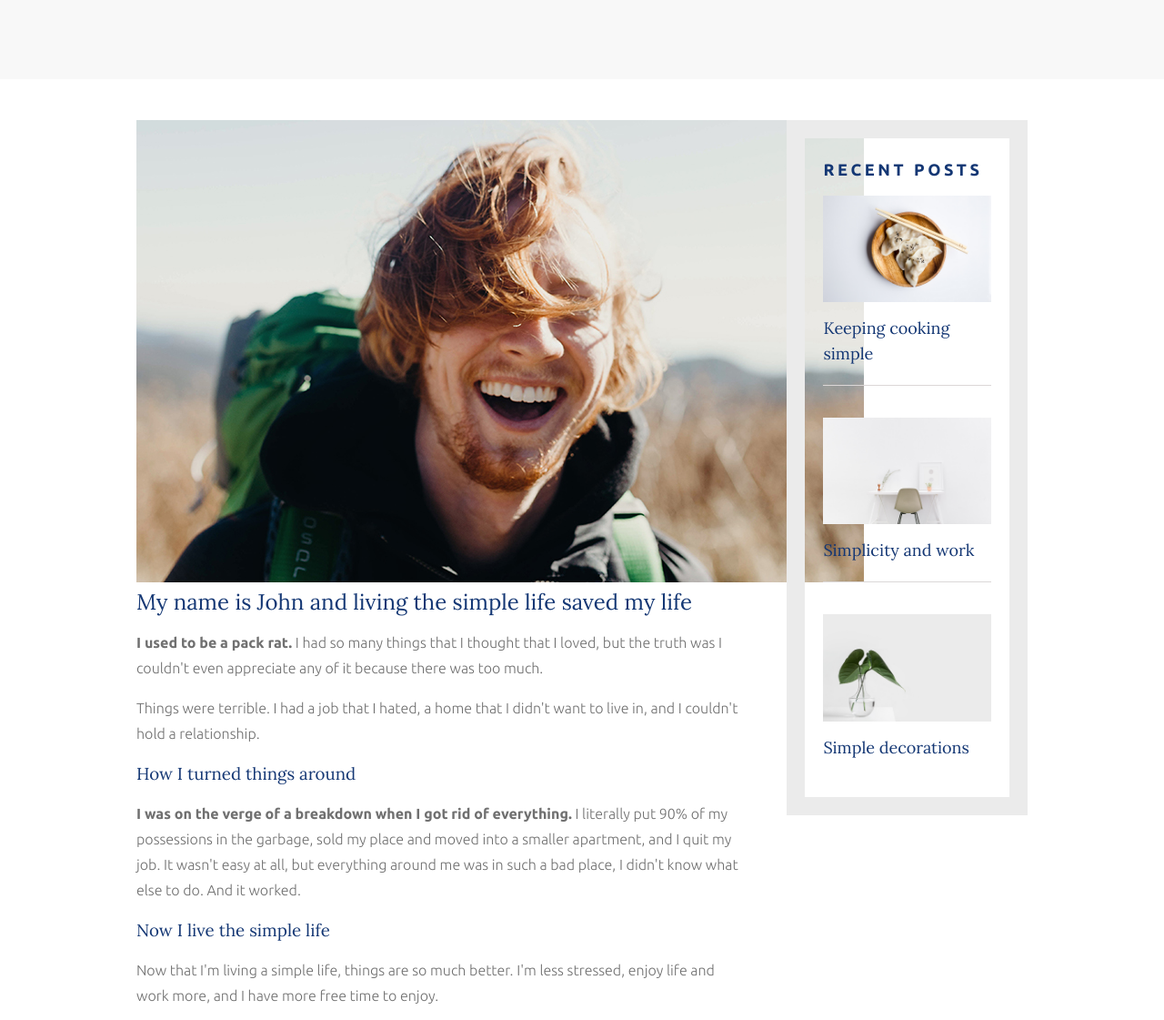
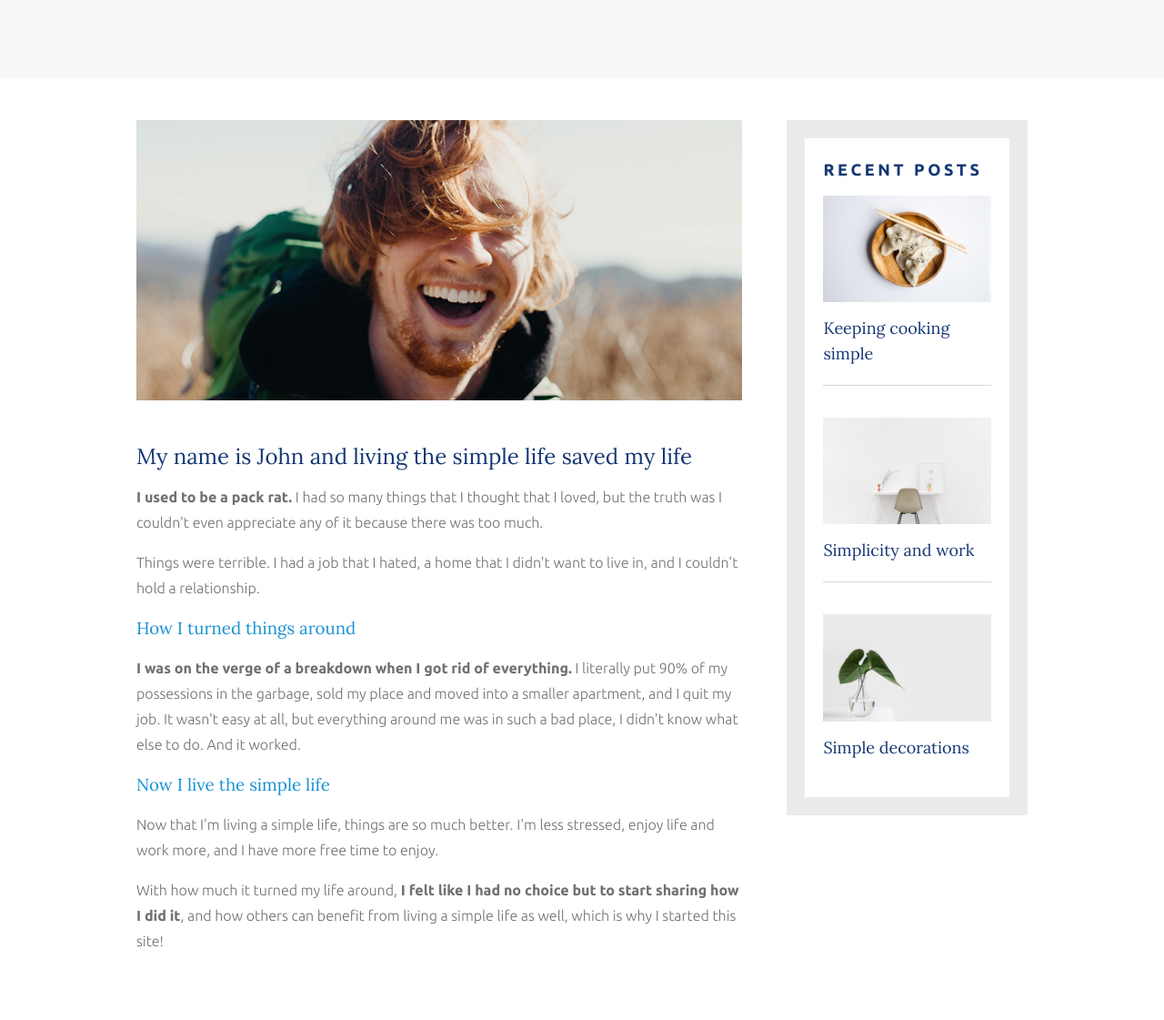
Before and after one commit to Madiha-Sh/webDesign, a plain HTML site: page template2/about.html in a window 1280 px wide. Shown: the part 153-1274 px from the top of the page at 91% size. Drawn offline with Linux system fonts and the light colour scheme.

Commit message:
Create style.css

```diff
--- a/template2/style.css
+++ b/template2/style.css
@@ -14,7 +14,7 @@ h1,
 h2,
 h3{
   font-family:'Lora',serif;
-  font-weight: 400;
+  font-weight:400;
   color: #143774;
   margin: 0;
 }
@@ -22,6 +22,24 @@ h3{
 h1{
   font-size: 33px;
   margin: 0;
+}
+
+main h2{
+  font-size: 24px/28px;
+}
+
+main h3{
+  font-size: 21px/28px;
+  font-weight: normal;
+  color:#1792D2;
+}
+
+.about-me-image{
+  width: 100%;
+  height: 308px;
+  object-fit: cover;
+  object-position:center;
+  margin-bottom: 40px;
 }
 
 a{
@@ -142,6 +160,10 @@ header{
 
 .article-recent p, .article-featured p{
   padding: 10px 0;
+}
+
+.about-me-p{
+  margin-bottom: 90px;
 }
 
 .article-image{
```
